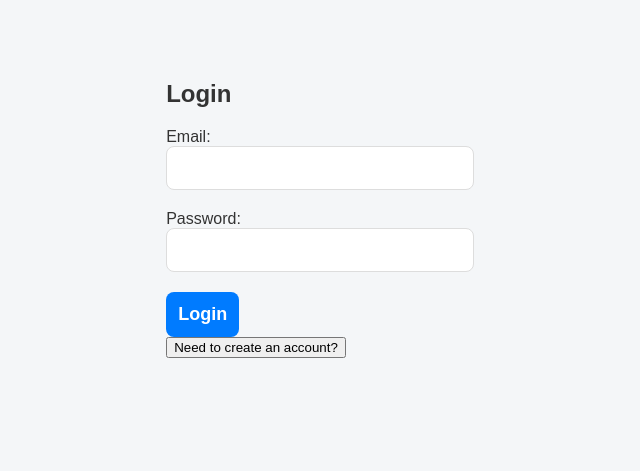
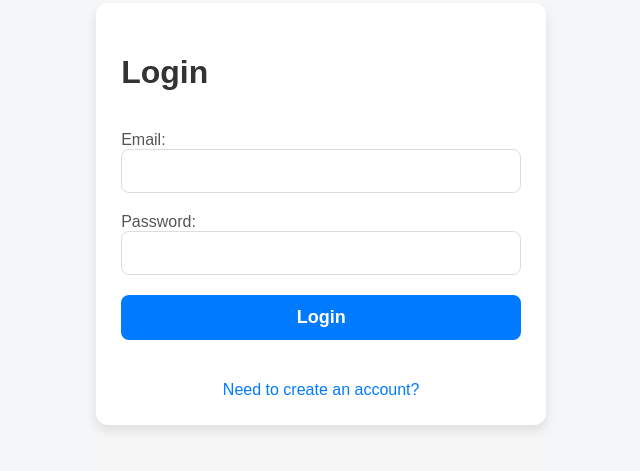
Before and after one commit to RevokatusIvo/Expense-Tracker-Project, a React (Vite) app in the folder FamilyExpenseTracker/: page /login in a window 1280 px wide. Shown: the part 231-702 px from the top of the page, without its empty margins (320-960 px from the left). Built offline with nearby package versions, Linux system fonts and the light colour scheme; no server answers.

Commit message:
fix login css

```diff
--- a/FamilyExpenseTracker/src/Login.jsx
+++ b/FamilyExpenseTracker/src/Login.jsx
@@ -29,7 +29,7 @@ function Login() {
 
   return (
     <div className="app">
-      <div className="login-container">
+      <div className="container">
         <h2 className="login-title">{isLogin ? 'Login' : 'Sign Up'}</h2>
         <form onSubmit={handleAuth} className="login-form">
           <div className="form-group">
--- a/FamilyExpenseTracker/src/index.css
+++ b/FamilyExpenseTracker/src/index.css
@@ -1,20 +1,110 @@
-/* General Styles */
+
+
 body {
-  margin: 0;
-  font-family: 'Poppins', sans-serif;
-  background-color: #f5f5f5;
-  color: #333;
+  font-family: Arial, sans-serif;
+  background-color: #f7f7f7;
+  display: flex;
+  justify-content: center;
+  align-items: center;
+  height: 100vh;
+  width: 100%;
 }
 
-/* App Container */
+/* App container */
 .app {
+  width: 100%;
+  max-width: 400px; /* Control width of the form */
+  height: auto;
+  background-color: #f7f7f7;
+  padding: 20px;
+  border-radius: 8px;
   display: flex;
   flex-direction: column;
   justify-content: center;
   align-items: center;
-  min-height: 100vh;
-  padding: 20px;
 }
+
+/* Login Container */
+.login-container {
+  text-align: center;
+  width: 100%;
+}
+
+/* Title */
+.login-title {
+  font-size: 2rem;
+  color: #333;
+  margin-bottom: 20px;
+}
+
+/* Form */
+.login-form {
+  display: flex;
+  flex-direction: column;
+  width: 100%; /* Full width within the container */
+}
+
+.form-group {
+  margin-bottom: 15px;
+}
+
+.form-group label {
+  font-size: 1rem;
+  color: #555;
+  margin-bottom: 5px;
+  text-align: left;
+}
+
+.form-group input {
+  padding: 10px;
+  font-size: 1rem;
+  border: 1px solid #ccc;
+  border-radius: 4px;
+  outline: none;
+  width: 100%; /* Ensure input fields take up the full width */
+}
+
+.form-group input:focus {
+  border-color: #007bff;
+}
+
+.error-message {
+  color: red;
+  font-size: 0.9rem;
+  margin-top: 10px;
+}
+
+.submit-button {
+  padding: 10px 15px;
+  font-size: 1rem;
+  background-color: #007bff;
+  color: #fff;
+  border: none;
+  border-radius: 4px;
+  cursor: pointer;
+  transition: background-color 0.3s;
+  width: 100%; /* Make button fill the width of the container */
+}
+
+.submit-button:hover {
+  background-color: #0056b3;
+}
+
+/* Toggle button */
+.toggle-button {
+  background: none;
+  border: none;
+  color: #007bff;
+  font-size: 1rem;
+  cursor: pointer;
+  margin-top: 20px;
+}
+
+.toggle-button:hover {
+  text-decoration: underline;
+}
+
+
 
 /* Navbar Styles */
 .navbar {
```
